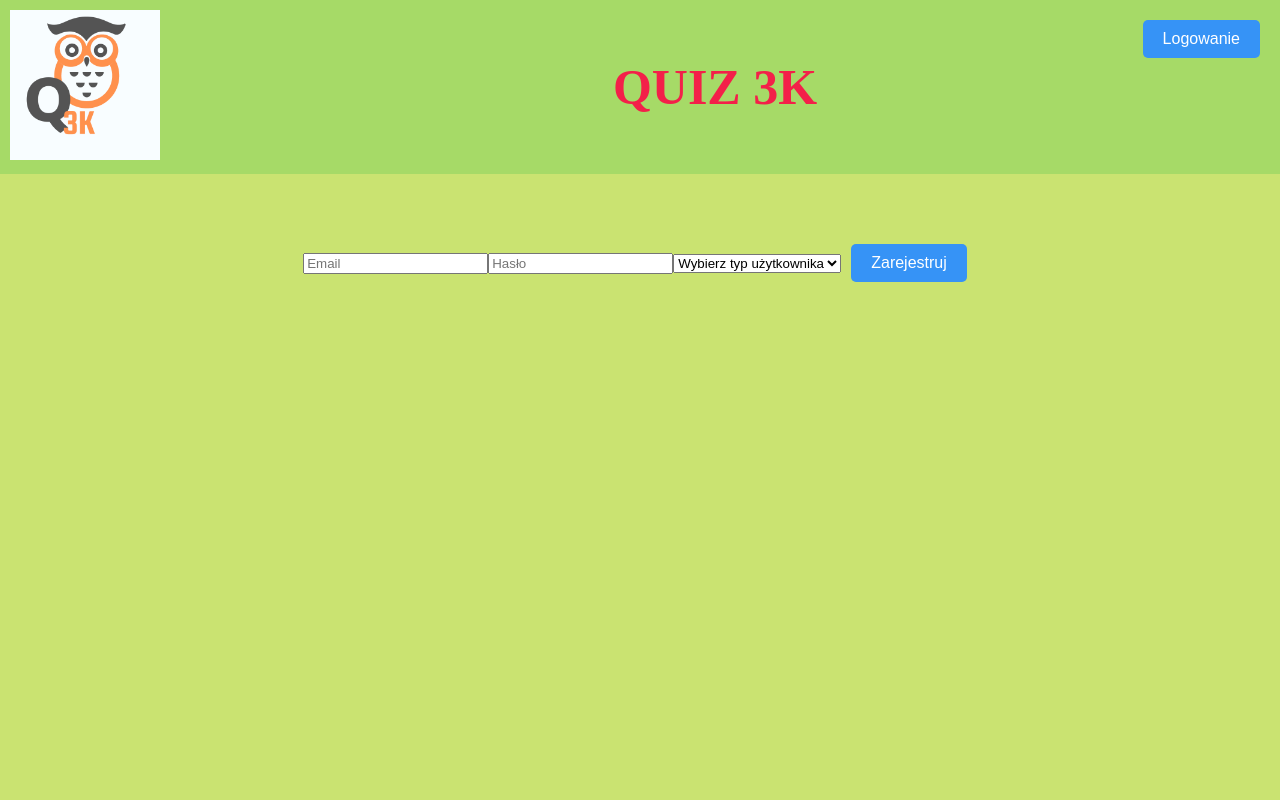
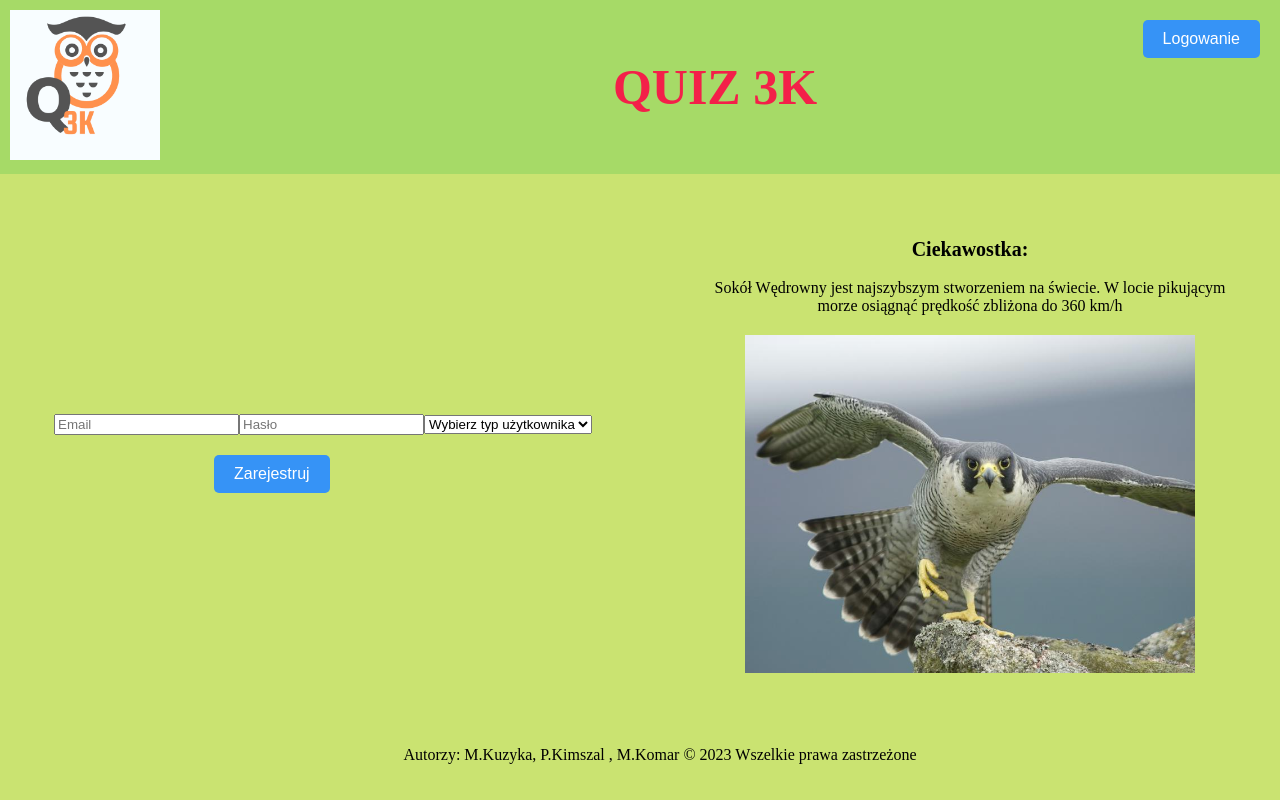
Before and after one commit to Matkaru/quiz3K, an Angular app in the folder frontQuiz3K/quiz3k_Front/: page / in a window 1280 px wide. Both pictures are taken after a click on the button "Rejestracja". Built offline with nearby package versions, Linux system fonts and the light colour scheme.

Commit message:
add image to registration page

```diff
--- a/frontQuiz3K/quiz3k_Front/src/app/app.component.css
+++ b/frontQuiz3K/quiz3k_Front/src/app/app.component.css
@@ -67,3 +67,13 @@ img {
   color: #faf1b2;
   text-align: center
 }
+
+footer {
+  background-color: #cae371;
+  padding: 20px;
+  text-align: center;
+  position: fixed;
+  left: 0;
+  bottom: 0;
+  width: 100%;
+}
--- a/frontQuiz3K/quiz3k_Front/src/app/app.component.html
+++ b/frontQuiz3K/quiz3k_Front/src/app/app.component.html
@@ -10,4 +10,7 @@
   <div>
     <router-outlet></router-outlet>
   </div>
+  <footer>
+    <p>Autorzy: M.Kuzyka, P.Kimszal , M.Komar © 2023 Wszelkie prawa zastrzeżone</p>
+  </footer>
 </div>
--- a/frontQuiz3K/quiz3k_Front/src/app/pages/first-page.component.css
+++ b/frontQuiz3K/quiz3k_Front/src/app/pages/first-page.component.css
@@ -44,7 +44,7 @@ button {
 
 .description-container {
   text-align: center;
-  width: 30%;
+  /*width: 30%;*/
   background-color: #286015;
 
 }
--- a/frontQuiz3K/quiz3k_Front/src/app/pages/first-page.component.html
+++ b/frontQuiz3K/quiz3k_Front/src/app/pages/first-page.component.html
@@ -6,6 +6,17 @@
   <button routerLink="/logowanie">Logowanie</button>
 </div>
   <div>
+ <h1 class="title">Program do tworzenia quizów i testów</h1>
+<div class="description-container">
+  <h3 class="description-title"> Jak działa Q3K </h3>
+<p class="description">
+  Nasza aplikacja pozwala stworzyć
+  wszelkiego rodzaju quizy bądź testy. Każdy użytkownik
+  ma możliwość tworzenia własnego testu z pytaniami
+  jednokrotnego bądź wielokrotnego wyboru oraz możliwość
+  przeglądania, udostępniania oraz edycji własnych testów.
+</p>
+</div>
     <h1 class="title">Tak może wyglądać Twoja przyszłość.... </h1>
 <div class="all-photos">
     <img src="https://www.blasty.pl/upload/images/gif/2016/12/kiedy-biore-sie-za-nauke_2016-12-08_11-40-23.gif" width="495" height="369">
@@ -17,17 +28,6 @@
     <img  src="https://m.media-amazon.com/images/I/61ltxU8sWLL._AC_SL1000_.jpg" width="595" height="469">
     </h1>
   </div>
- <h1 class="title">Program do tworzenia quizów i testów</h1>
 
-<div class="description-container">
-  <h3 class="description-title"> Jak działa Q3K </h3>
-<p class="description">
-  Nasza aplikacja pozwala stworzyć
-  wszelkiego rodzaju quizy bądź testy. Każdy użytkownik
-  ma możliwość tworzenia własnego testu z pytaniami
-  jednokrotnego bądź wielokrotnego wyboru oraz możliwość
-  przeglądania, udostępniania oraz edycji własnych testów.
-</p>
-</div>
 </div>
 </aside>
--- a/frontQuiz3K/quiz3k_Front/src/app/pages/registration-page/registration-page.component.css
+++ b/frontQuiz3K/quiz3k_Front/src/app/pages/registration-page/registration-page.component.css
@@ -42,3 +42,37 @@ form input {
 .error-message{
   color: brown;
 }
+.sokol {
+  width: 450px;
+  height: auto;
+  display: block;
+  margin: 0 auto;
+  margin-top: 20px;
+
+}
+.body{
+  height: auto;
+}
+.form-wrapper {
+  width: 50%;
+  float: left;
+  margin-right: 20px; /* Dodaj margines z prawej strony */
+}
+.ciekawostka {
+  margin-top: 5%;
+  float: right;
+  width: 40%;
+}
+.ciek-text{
+  font-weight: bold;
+  text-align: center;
+  font-size: 20px;
+}
+.text{
+  text-align: center;
+}
+.register-button{
+  display: flex;
+  justify-content: center;
+  margin-left: 25%;
+}
--- a/frontQuiz3K/quiz3k_Front/src/app/pages/registration-page/registration-page.component.html
+++ b/frontQuiz3K/quiz3k_Front/src/app/pages/registration-page/registration-page.component.html
@@ -8,6 +8,7 @@
 <div class="right-corner">
 <button routerLink="/logowanie">Logowanie</button>
 </div>
+<div class="form-wrapper">
 <form>
   <input type="text" name="email" [(ngModel)]="email" placeholder="Email"  >
   <input type="password" name="password" [(ngModel)]="password" placeholder="Hasło">
@@ -16,10 +17,19 @@
     <option value="CREATOR">Twórca</option>
     <option value="USER">Użytkownik</option>
   </select>
-  <button (click)="registerUser()">Zarejestruj</button>
+  <br>
+  <button (click)="registerUser()" class="register-button">Zarejestruj</button>
   <div class="error-message" *ngIf="errorMessage">{{ errorMessage }}</div>
   <div class="error-message" *ngIf="userExists">Użytkownik już istnieje - zaloguj się</div>
   <div class="success-message" *ngIf="showSuccessMessage">Użytkownik został poprawnie zarejestrowany. Za chwilę zostaniesz przekierowany na stronę logowania.</div>
 </form>
+</div>
+<div class="ciekawostka">
+  <div class="ciek-text">Ciekawostka:</div>
+  <br>
+  <div class="text"> Sokół Wędrowny jest najszybszym stworzeniem na świecie. W locie pikującym morze osiągnąć prędkość zbliżona do 360 km/h</div>
+  <img src="assets/sokol.jpg" class="sokol">
+</div>
+
 </body>
 </html>
```
Also changed, not shown: frontQuiz3K/quiz3k_Front/src/assets/sokol.jpg (added).
